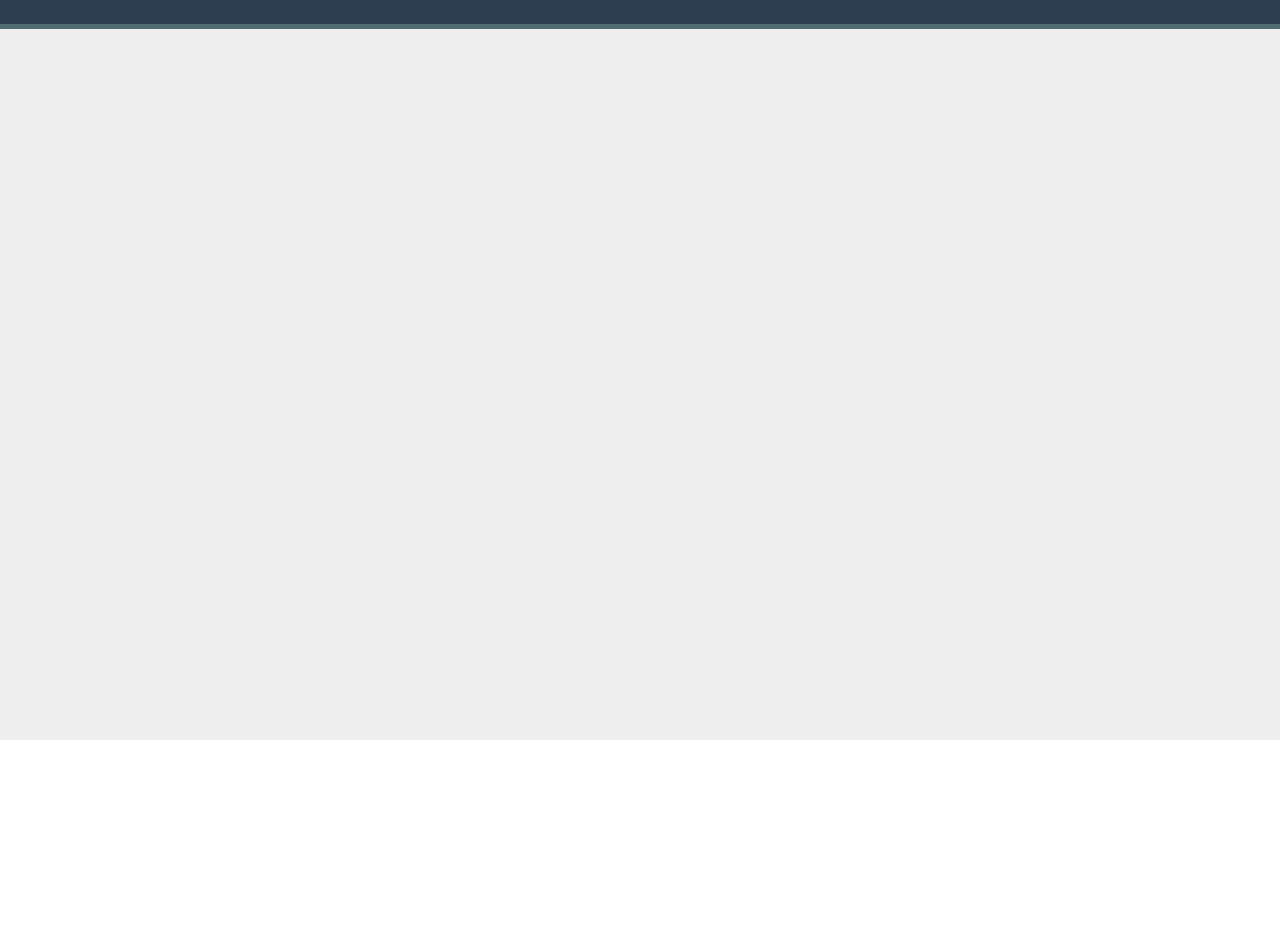
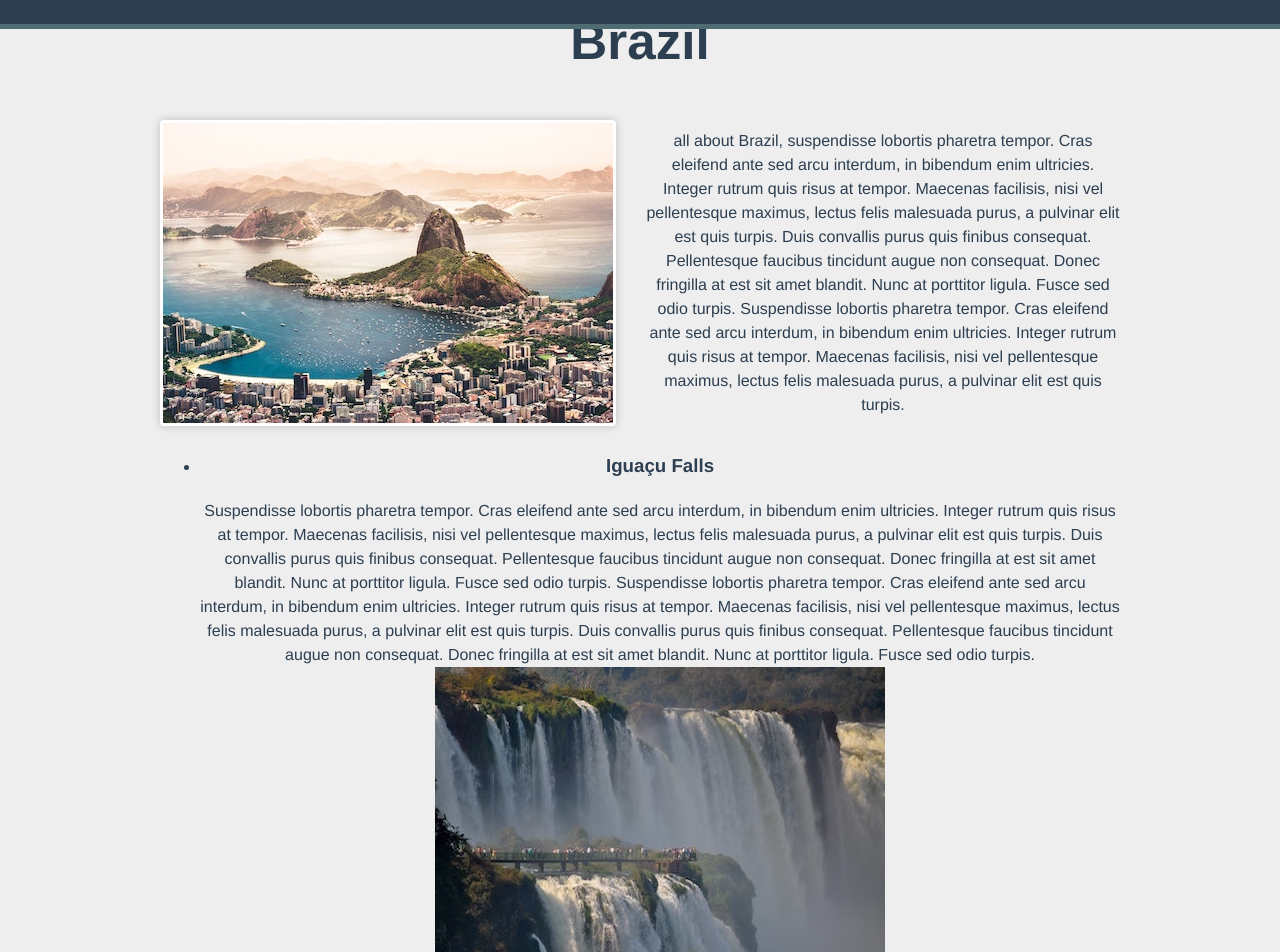
Before and after one commit to iirving/travel-app, a Vue app: page /destination/1 in a window 1280 px wide. Shown: the part 60-1012 px from the top of the page. Before the commit the page ends 800 px from the top, so only its background shows below. Built offline with nearby package versions, Linux system fonts and the light colour scheme.

Commit message:
Add route for destination details view

```diff
--- a/src/router/index.js
+++ b/src/router/index.js
@@ -28,6 +28,10 @@ const routes = [
     name: "Panama",
     component: () => import("@/views/Panama.vue"),
   },
+  {
+    path: "/destination/:id",
+    component: () => import("@/views/DestinationDetails.vue"),
+  },
 ];
 
 const router = createRouter({
--- /dev/null
+++ b/src/views/DestinationDetails.vue
@@ -0,0 +1,41 @@
+<template>
+  <section :class="destination.name.toLowerCase()" class="destination">
+    <h1>{{ destination.name }}</h1>
+    <div class="destination-details">
+      <img :src="`/images/${destination.image}`" :alt="destination.name" />
+      <p>{{ destination.description }} </p>
+    </div>
+
+    <ul class="experience">
+      <li v-for="experience in destination.experiences" :key="experience.id">
+        <h3>
+          {{ experience.name }}
+
+        </h3>
+        {{ experience.description }}
+        <img :src="`/images/${experience.image}`" :alt="experience.name" />
+      </li>
+    </ul>
+  </section>
+</template>
+
+
+<script>
+import sourceData from '@/data.json'
+
+export default {
+  name: "DestinationDetails",
+  computed: {
+    destinationId() {
+      return parseInt(this.$route.params.id)
+    },
+    destination() {
+      return sourceData.destinations.find(
+        destination => destination.id === this.destinationId
+      )
+    }
+  }
+};
+
+
+</script>
```
